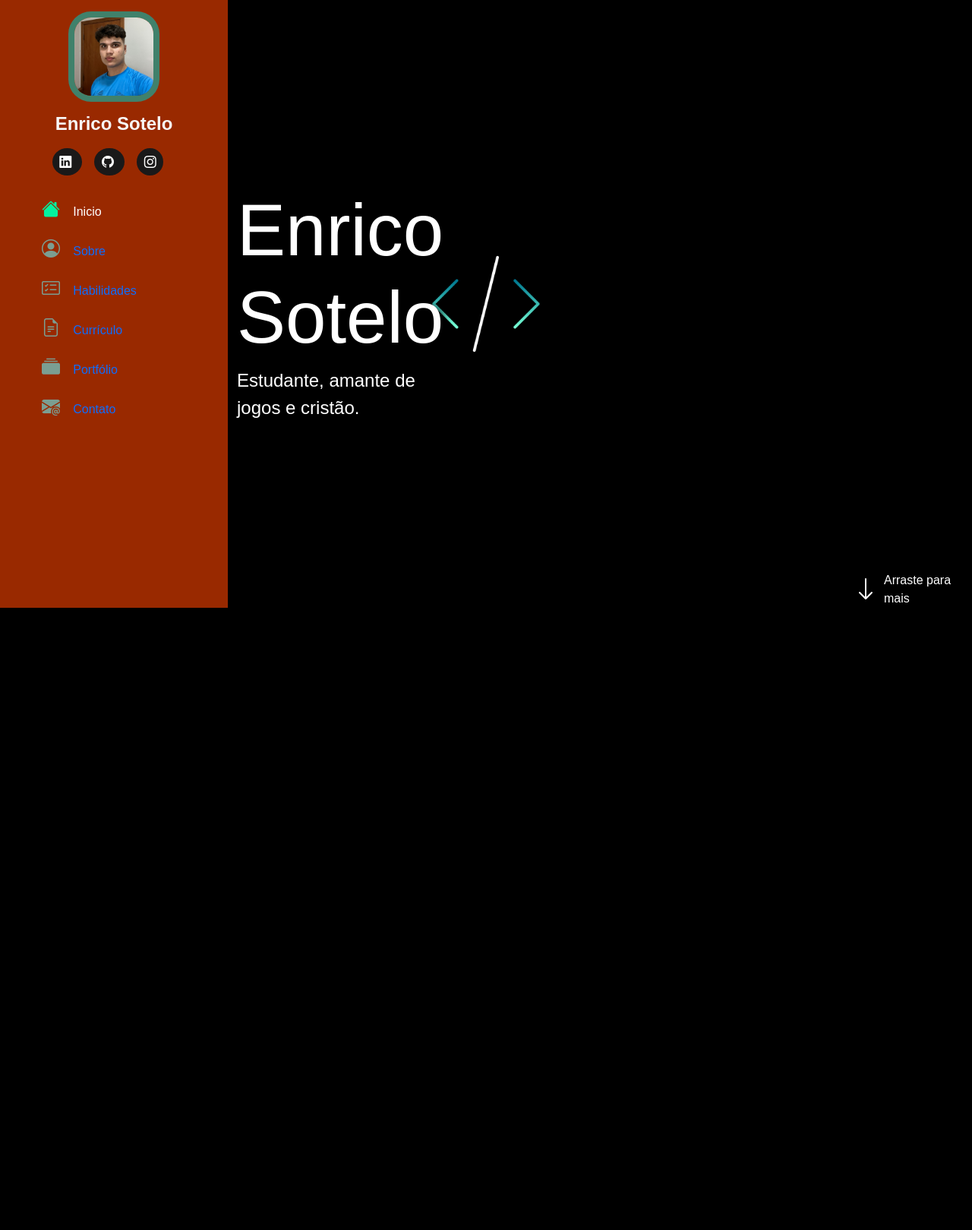
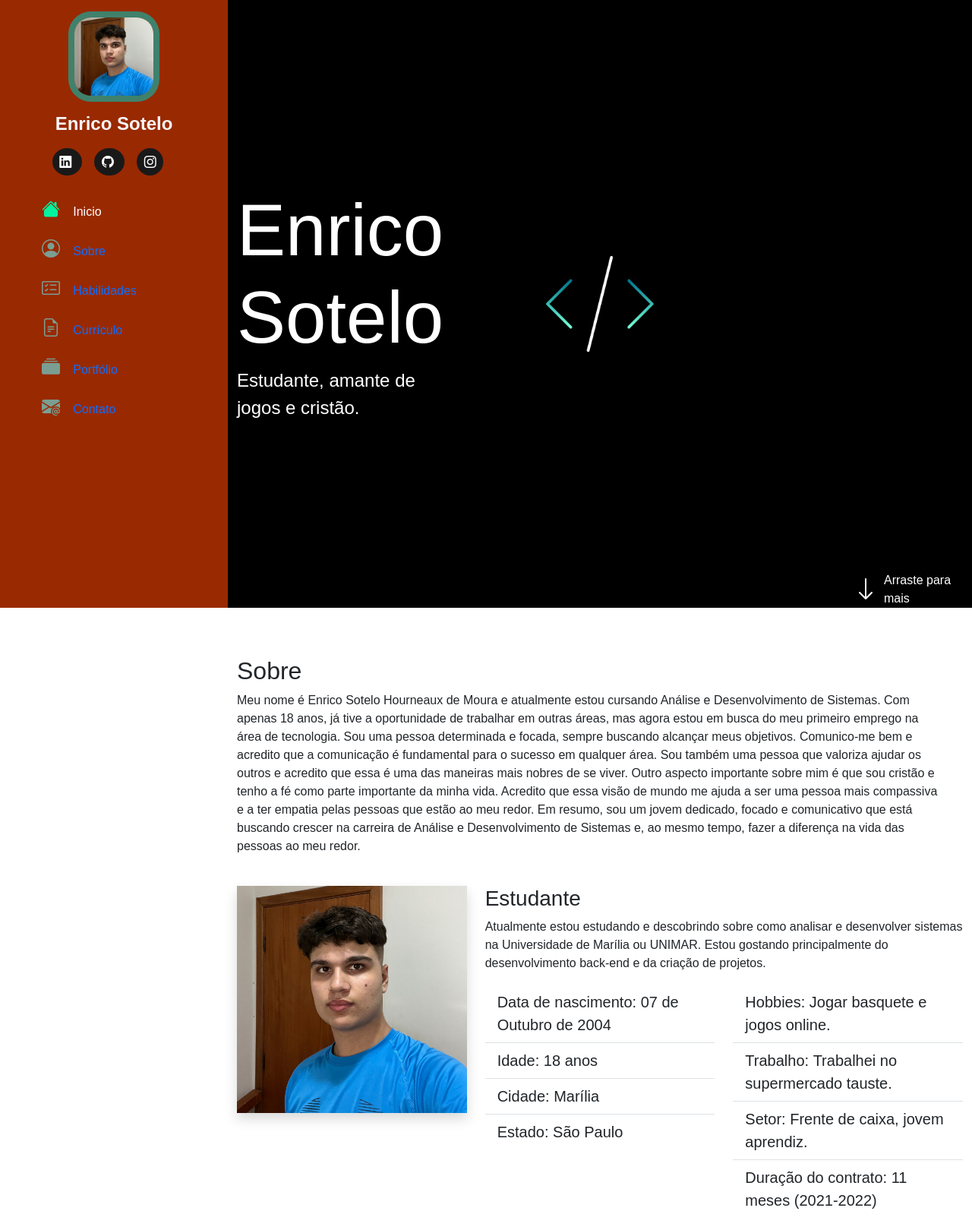
Before and after one commit to enricosotelo/portfolio-responsivo, a Flask app: page / in a window 1280 px wide. Shown: the whole page at 76% size. Before the commit the page ends 800 px from the top, so only its background shows below. Run offline with Flask 3, Linux system fonts and the light colour scheme; some libraries are stand-ins or nearby versions.

Commit message:
Seção sobre

```diff
--- a/templates/index.html
+++ b/templates/index.html
@@ -1,5 +1,6 @@
 <!DOCTYPE html>
 <html lang="pt-br">
+
 <head>
     <meta charset="UTF-8">
     <meta http-equiv="X-UA-Compatible" content="IE=edge">
@@ -10,13 +11,14 @@
     <link rel="stylesheet" href="https://cdn.jsdelivr.net/npm/bootstrap-icons@1.10.5/font/bootstrap-icons.css">
     <title>Enrico Sotelo</title>
 </head>
+
 <body>
 
     <i class="bi bi-list menu-mobile"></i>
 
     <aside id="header">
         <section class="profile">
-            <img src="../static/imgs/perfil.png" alt="Foto do Enrico" >
+            <img src="../static/imgs/perfil.png" alt="Foto do Enrico">
             <h1>Enrico Sotelo</h1>
             <div class="social-links mt-4 text-center">
                 <a target="_blank" href="https://www.linkedin.com/in/enrico-sotelo-hourneaux-de-moura-b89533262/">
@@ -54,7 +56,7 @@
                 <li class="nav-item">
                     <a class="nav-link" href="#"> <i class="bi bi-envelope-at-fill"></i> Contato</a>
                 </li>
-                </ul>
+            </ul>
         </nav>
     </aside>
 
@@ -74,10 +76,92 @@
 
 
         </section>
+
+
+        <section class="container mt-5" id="sobre">
+            <div class="row w-100">
+                <div class="col-md-12">
+                    <h2 class="pt-3">Sobre</h2>
+                    <p>Meu nome é Enrico Sotelo Hourneaux de Moura e atualmente estou cursando Análise e Desenvolvimento
+                        de Sistemas. Com apenas 18 anos, já tive a oportunidade de trabalhar em outras áreas, mas agora
+                        estou em busca do meu primeiro emprego na área de tecnologia.
+
+                        Sou uma pessoa determinada e focada, sempre buscando alcançar meus objetivos. Comunico-me bem e
+                        acredito que a comunicação é fundamental para o sucesso em qualquer área. Sou também uma pessoa
+                        que valoriza ajudar os outros e acredito que essa é uma das maneiras mais nobres de se viver.
+
+                        Outro aspecto importante sobre mim é que sou cristão e tenho a fé como parte importante da minha
+                        vida. Acredito que essa visão de mundo me ajuda a ser uma pessoa mais compassiva e a ter empatia
+                        pelas pessoas que estão ao meu redor.
+
+                        Em resumo, sou um jovem dedicado, focado e comunicativo que está buscando crescer na carreira de
+                        Análise e Desenvolvimento de Sistemas e, ao mesmo tempo, fazer a diferença na vida das pessoas
+                        ao meu redor. </p>
+                </div>
+
+            </div>
+
+            <div class="row mt-4">
+                <div class="col-md-4">
+                    <img class="img-fluid shadow" src="../static/imgs/perfil.png" alt="Foto do Enrico">
+                </div>
+                <div class="col-md-8">
+                    <h3>Estudante</h3>
+                    <p>Atualmente estou estudando e descobrindo sobre como analisar e desenvolver sistemas na
+                        Universidade de Marília ou UNIMAR.
+                        Estou gostando principalmente do desenvolvimento back-end e da criação de projetos.</p>
+                    <div class="row mt-3 mb-3">
+                        <div class="col-md-6">
+                            <ul class="list-group list-group-flush fs-5">
+                                <li class="list-group-item">
+                                    Data de nascimento: <span class="fw-lighter"> 07 de Outubro de 2004</span>
+                                </li>
+                                <li class="list-group-item">
+                                    Idade: <span class="fw-lighter"> 18 anos</span>
+                                </li>
+                                <li class="list-group-item">
+                                    Cidade: <span class="fw-light"> Marília</span>
+                                </li>
+                                <li class="list-group-item">
+                                    Estado: <span class="fw-lighter"> São Paulo</span>
+                                </li>
+                            </ul>
+                        </div>
+                        <div class="col-md-6">
+                            <ul class="list-group list-group-flush fs-5">
+                                <li class="list-group-item">
+                                    Hobbies: <span class="fw-lighter"> Jogar basquete e jogos online.</span>
+                                </li>
+                                <li class="list-group-item">
+                                    Trabalho: <span class="fw-lighter">
+                                        Trabalhei no supermercado tauste.
+                                    </span>
+                                </li>
+                                <li class="list-group-item">
+                                    Setor: <span class="fw-lighter">
+                                        Frente de caixa, jovem aprendiz.
+                                    </span>
+                                </li>
+                                <li class="list-group-item">
+                                    Duração do contrato: <span class="fw-lighter">
+                                        11 meses (2021-2022)
+                                    </span>
+                                </li>
+                            </ul>
+                        </div>
+                    </div>
+
+                </div>
+            </div>
+            <p>
+
+            </p>
+        </section>
     </main>
 
 
     <script src="../static/bootstrap/js/bootstrap.bundle.min.js"></script>
     <script src="../static/script.js"></script>
 </body>
+
 </html>
```
